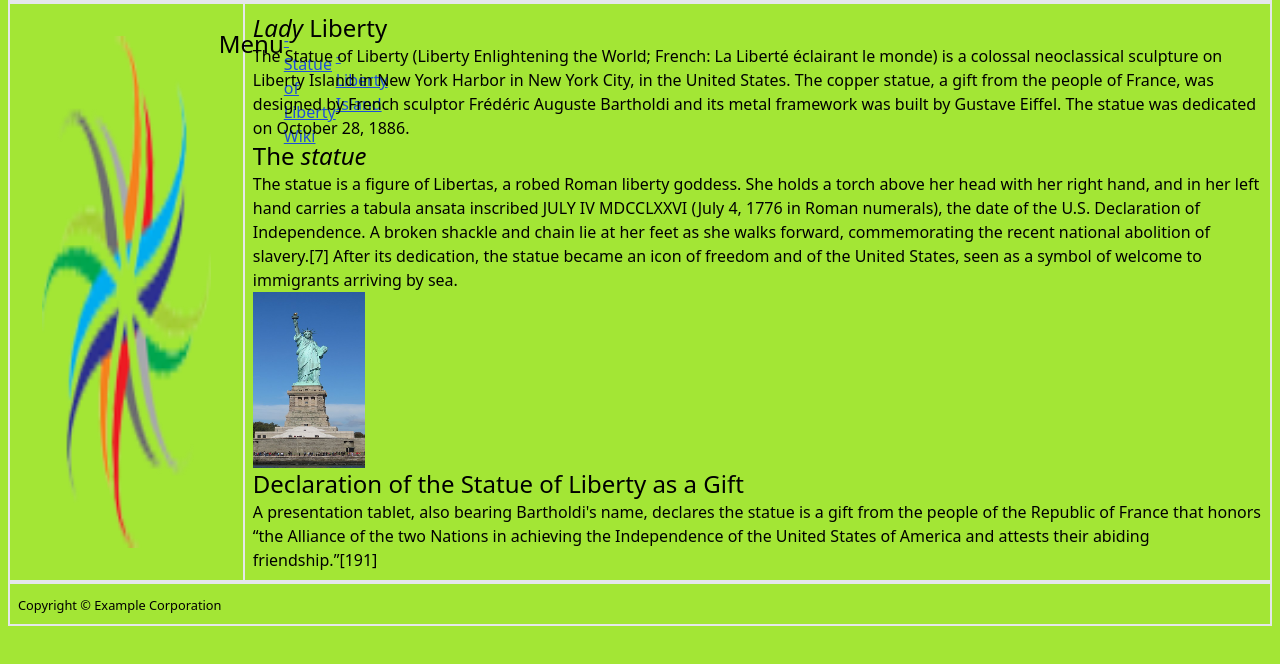
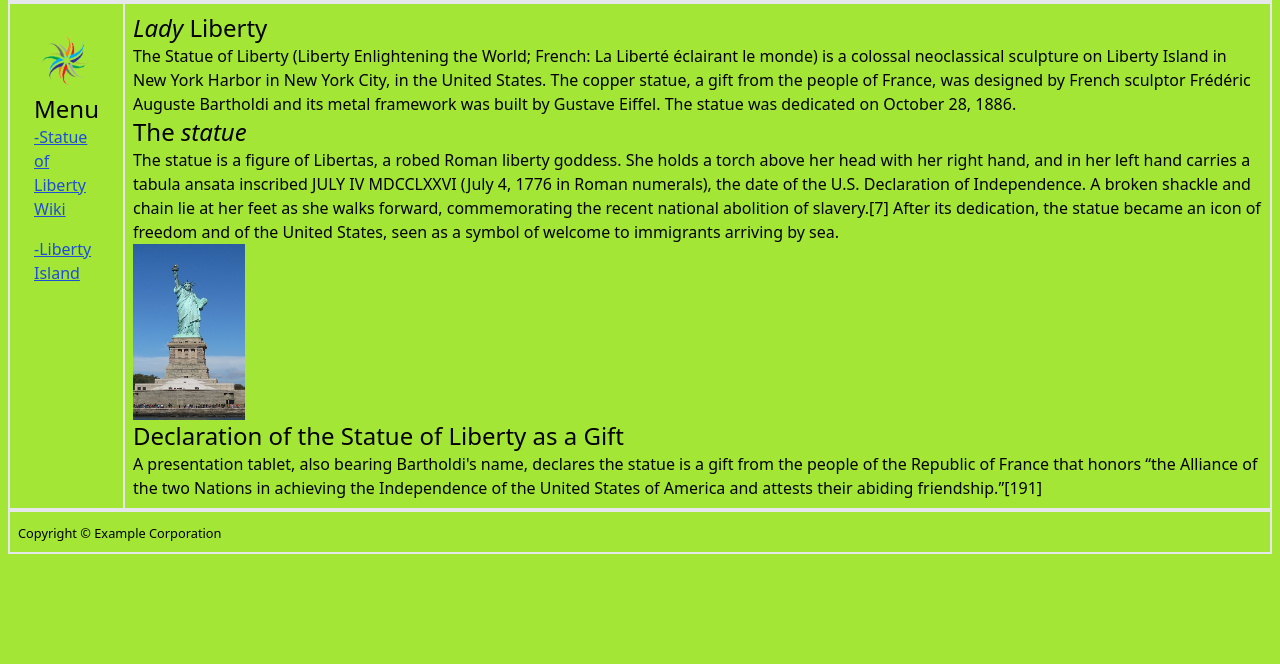
Before and after one commit to Sapereza/Lesson2, a website: page index.html in a window 1280 px wide. Shown: the part 126-790 px from the top of the page. Drawn offline with Linux system fonts and the light colour scheme.

Commit message:
removed a condition

```diff
--- a/index.html
+++ b/index.html
@@ -26,7 +26,7 @@
     <div class="flex mx-2 border-2">
 
         <!--Start of Navigation-->
-        <nav class="md:flex border-r-2 p-6">
+        <nav class="border-r-2 p-6">
             <img src="nav-logo.png" class="p-2">
             <h2 class="text-2xl">Menu</h2>
             <p><a href="https://en.wikipedia.org/wiki/Statue_of_Liberty" class="underline text-blue-700">-Statue of Liberty Wiki</a></p>
```
